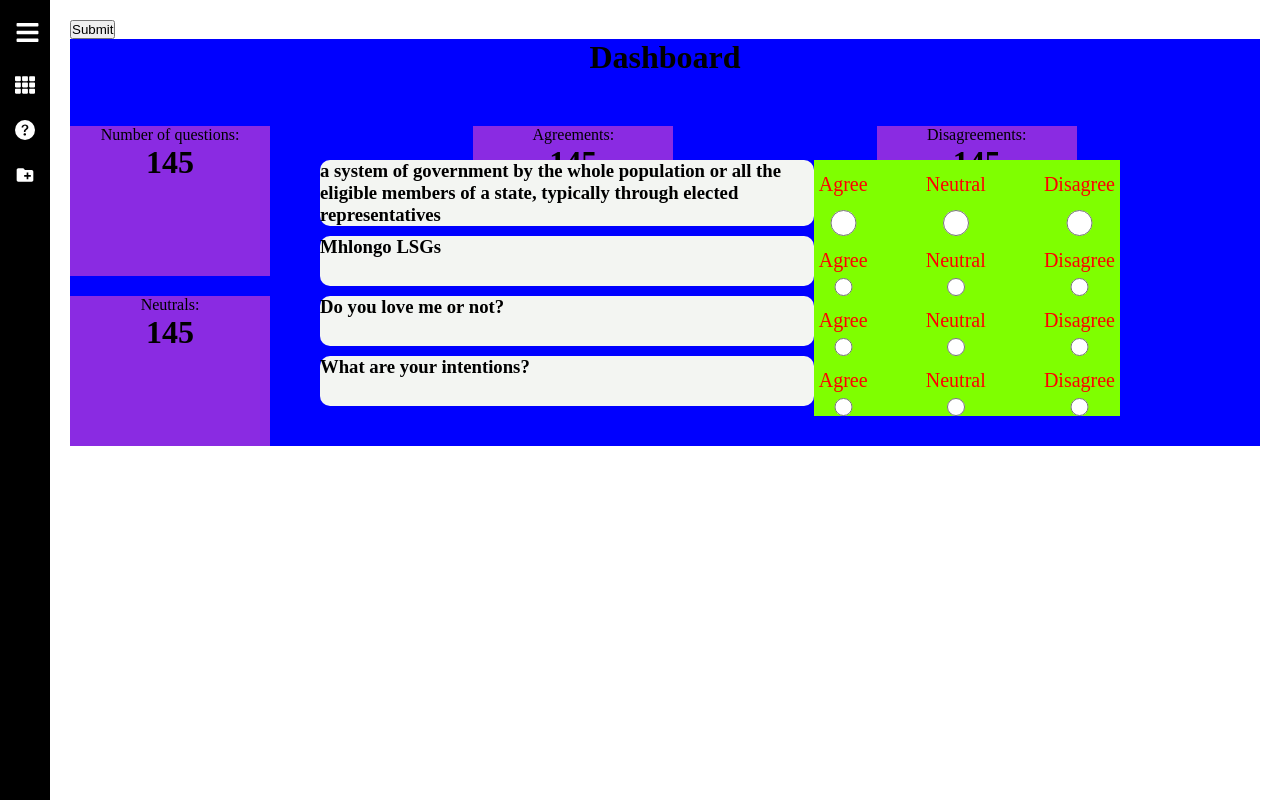
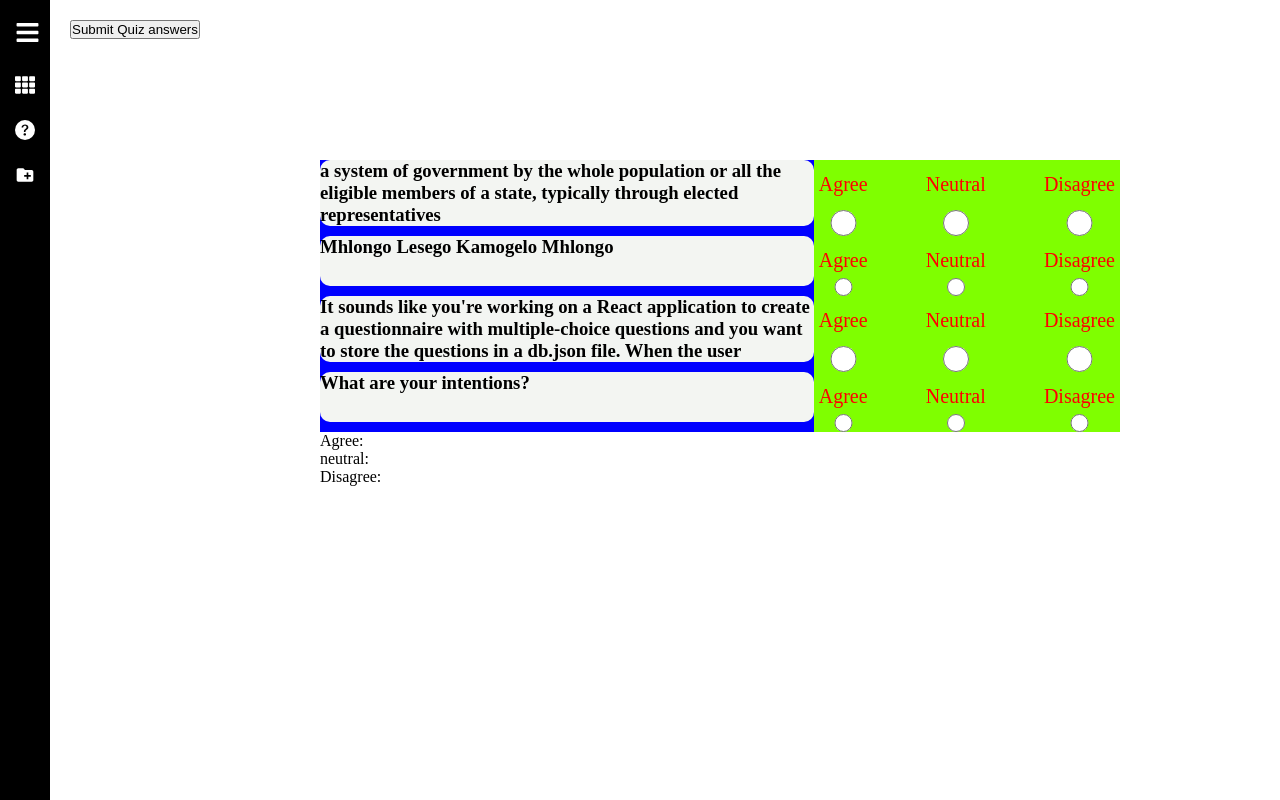
Before and after one commit to LesegoLSG/Questionnaire-React, a React (Create React App) app: page /questionnaire in a window 1280 px wide. Built offline with nearby package versions, Linux system fonts and the light colour scheme; data requests are answered from the project's data file.

Commit message:
Testing the Quiz functionality

```diff
--- a/db.json
+++ b/db.json
@@ -6,11 +6,11 @@
     },
     {
       "id": 2,
-      "text": "Mhlongo LSGs"
+      "text": "Mhlongo Lesego Kamogelo Mhlongo"
     },
     {
-      "text": "Do you love me or not?",
-      "id": 3
+      "id": 3,
+      "text": "It sounds like you're working on a React application to create a questionnaire with multiple-choice questions and you want to store the questions in a db.json file. When the user"
     },
     {
       "text": "What are your intentions?",
--- a/src/Components/Modal.js
+++ b/src/Components/Modal.js
@@ -68,7 +68,7 @@ const Modal = ({ closeModal,UpdateQuestion,Qid,Qtext}) => {
             <div className="modal">
                 <h2>Edit Question</h2>
                 <form>
-                    <input name="text" value={formState.text} onChange={handleChange} id="modal-input"/>
+                    <textarea name="text" value={formState.text} onChange={handleChange} id="modal-input"/>
                     <br />
                     {errors && <div className="error">{`Please include:${errors}`}</div>}
                     <button type="submit" onClick={handleSubmit} id="modal-btn">Submit</button>
--- a/src/Components/QuizList.js
+++ b/src/Components/QuizList.js
@@ -14,10 +14,14 @@ const QuizList = ({ questions}) => {
                         key={quest.id}
                         quest={quest}
                     />
+
                 ))}
+                <p>Agree: </p>
+                <p>neutral: </p>
+                <p>Disagree: </p>
 
             </div>
-            <button>Submit</button>
+            <button>Submit Quiz answers</button>
 
         </form>
     )
--- a/src/Pages/Questionnaire.js
+++ b/src/Pages/Questionnaire.js
@@ -52,9 +52,11 @@ const Questionnaire = () => {
             ) : (
                 <NoQuestion noQuestion="Go to create to add a question"/>
             )}
+            {/*
             {!showDashboard &&
                 <DashDisplay rowCount={rowCount} />
             }
+            */}
         </div>
     );
 };
--- a/src/Stylesheet/Modal.css
+++ b/src/Stylesheet/Modal.css
@@ -33,6 +33,7 @@
     width:400px;
     height:50px;
     border:1px solid #000;
+    overflow-wrap: break-word;
 }
 
 #modal-btn{
```
Also changed, not shown: src/Components/Quiz.js (line endings or trailing spaces).
